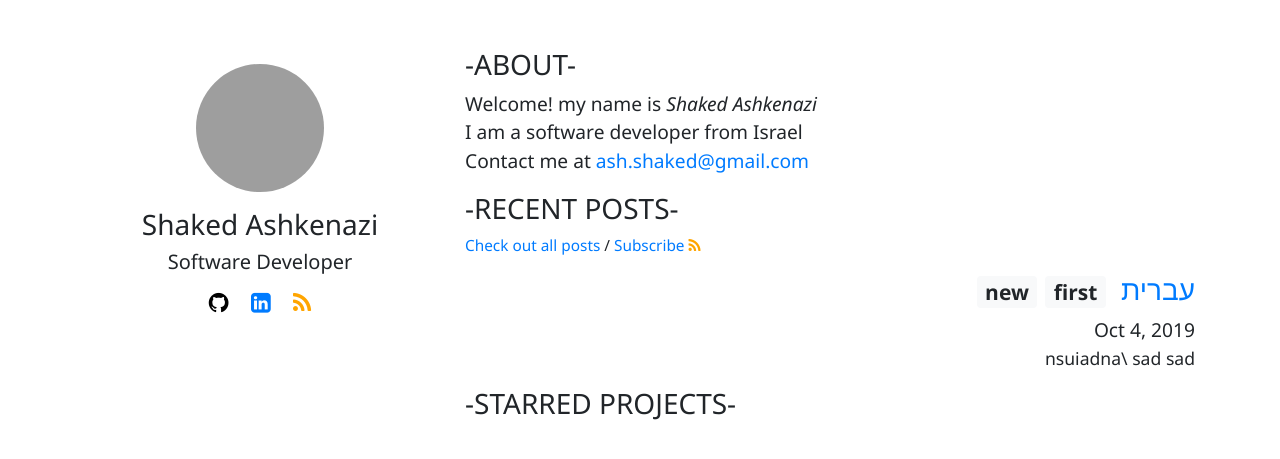
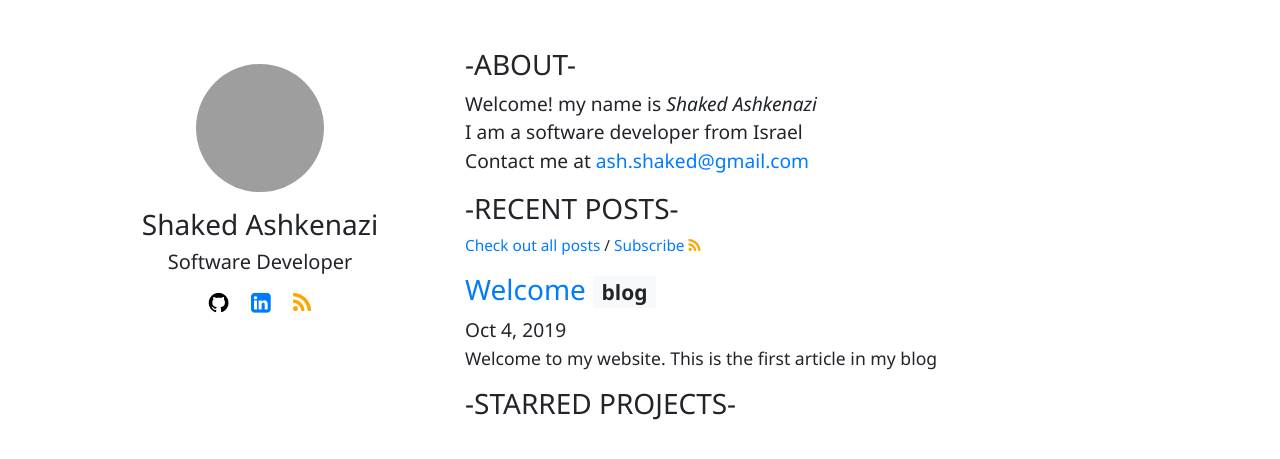
Before and after one commit to shaqash/shaqash.github.io.old, a Jekyll site: the page built from index.markdown, in a window 1280 px wide. Shown: the top 459 px of the page. Built offline with Jekyll 4.4.1, drawn with Linux system fonts in a browser that asks for light colours; grey boxes are pictures that could not be loaded.

Commit message:
First article

````diff
--- a/_posts/2019-10-04-English.markdown
+++ b/_posts/2019-10-04-English.markdown
@@ -1,19 +1,9 @@
 ---
-categories: first new
-title: עברית
-author: asdd
+categories: blog
+title: Welcome
+author: Shaked Ashkenazi
 date: 4/10/2019 20:18
-direction: rtl
-align: right
 ---
 
-nsuiadna\
-* sad
-* sad
-
-
-```javascript
-function a = () => {
-  console.log('asd');
-}
-```
+Welcome to my website.
+This is the first article in my blog
````
